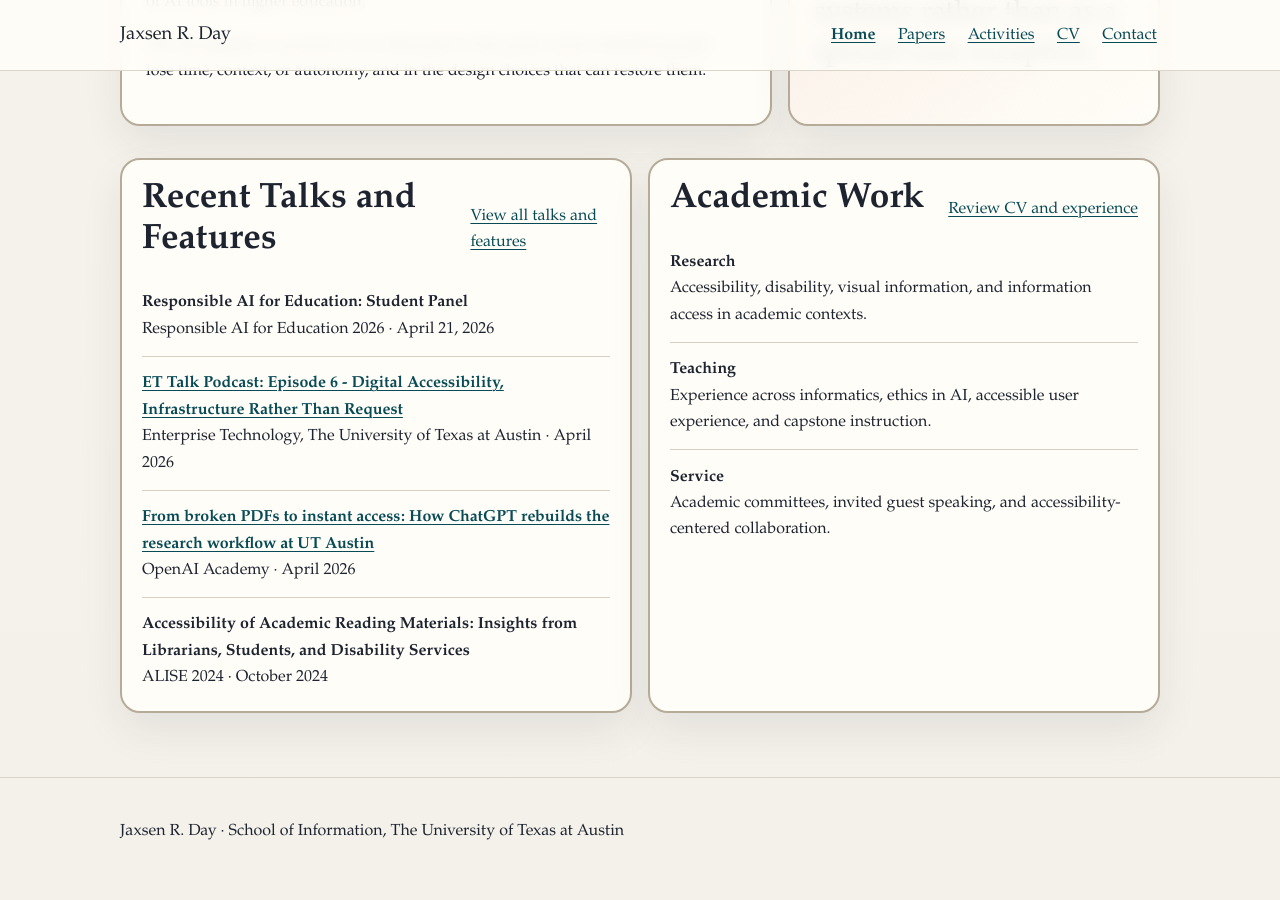
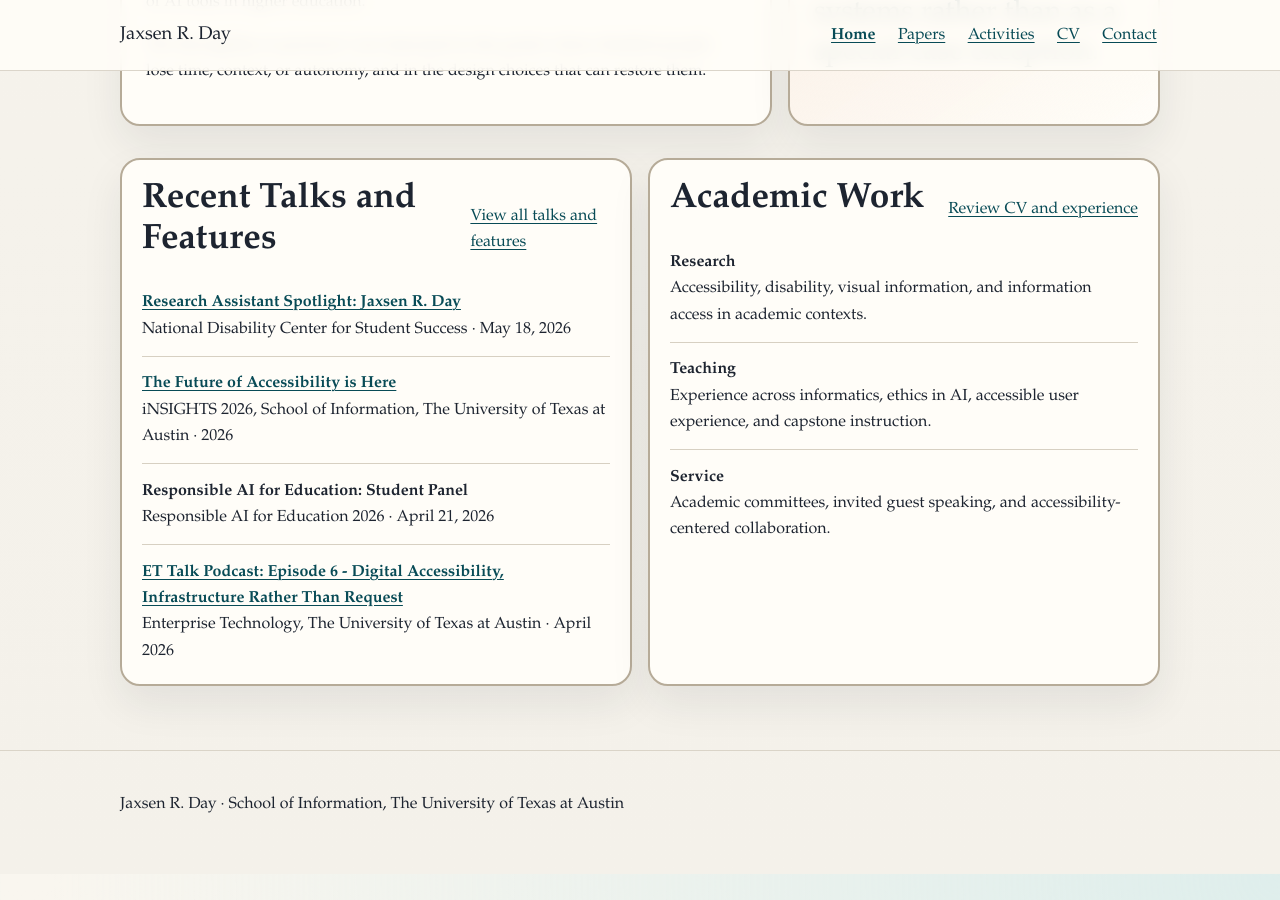
Before and after one commit to jaxsenday/jaxsenday.github.io, a Jekyll site: the page built from index.md, in a window 1280 px wide and 900 px high, scrolled down 2768 px. Built offline with Jekyll 4.4.1, drawn with Linux system fonts in a browser that asks for light colours.

Commit message:
Add recent feature publications

```diff
--- a/_data/site.yml
+++ b/_data/site.yml
@@ -63,6 +63,18 @@
     summary: Contributes to a workshop framing ethical AI questions for CSCW through the Good Systems initiative.
 
 talks:
+  - title: "Research Assistant Spotlight: Jaxsen R. Day"
+    event: National Disability Center for Student Success
+    location: Online
+    date: May 18, 2026
+    url: "https://nationaldisabilitycenter.org/research/research-assistant-spotlight-jaxsen-r-day/"
+    notes: Feature on accessible academic materials, screen reader use, AI tools, and research in higher education.
+  - title: "The Future of Accessibility is Here"
+    event: iNSIGHTS 2026, School of Information, The University of Texas at Austin
+    location: Online
+    date: 2026
+    url: "https://ischool.utexas.edu/insights/2026"
+    notes: Featured iNSIGHTS story on accessible technology and Jaxsen Day's doctoral work.
   - title: "Responsible AI for Education: Student Panel"
     event: Responsible AI for Education 2026
     location: Texas Union (Shirley Bird Perry Ballroom), Austin, Texas
```
